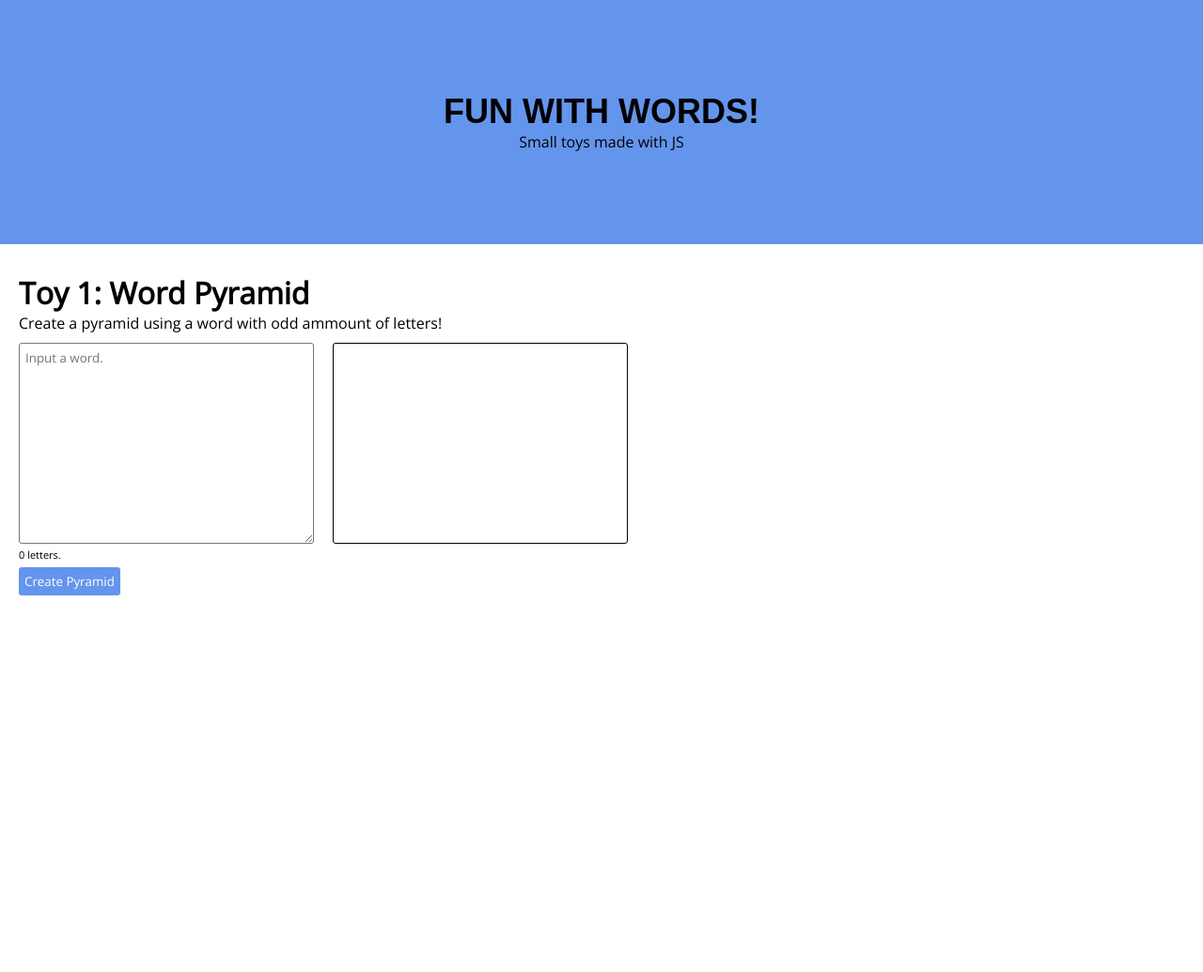
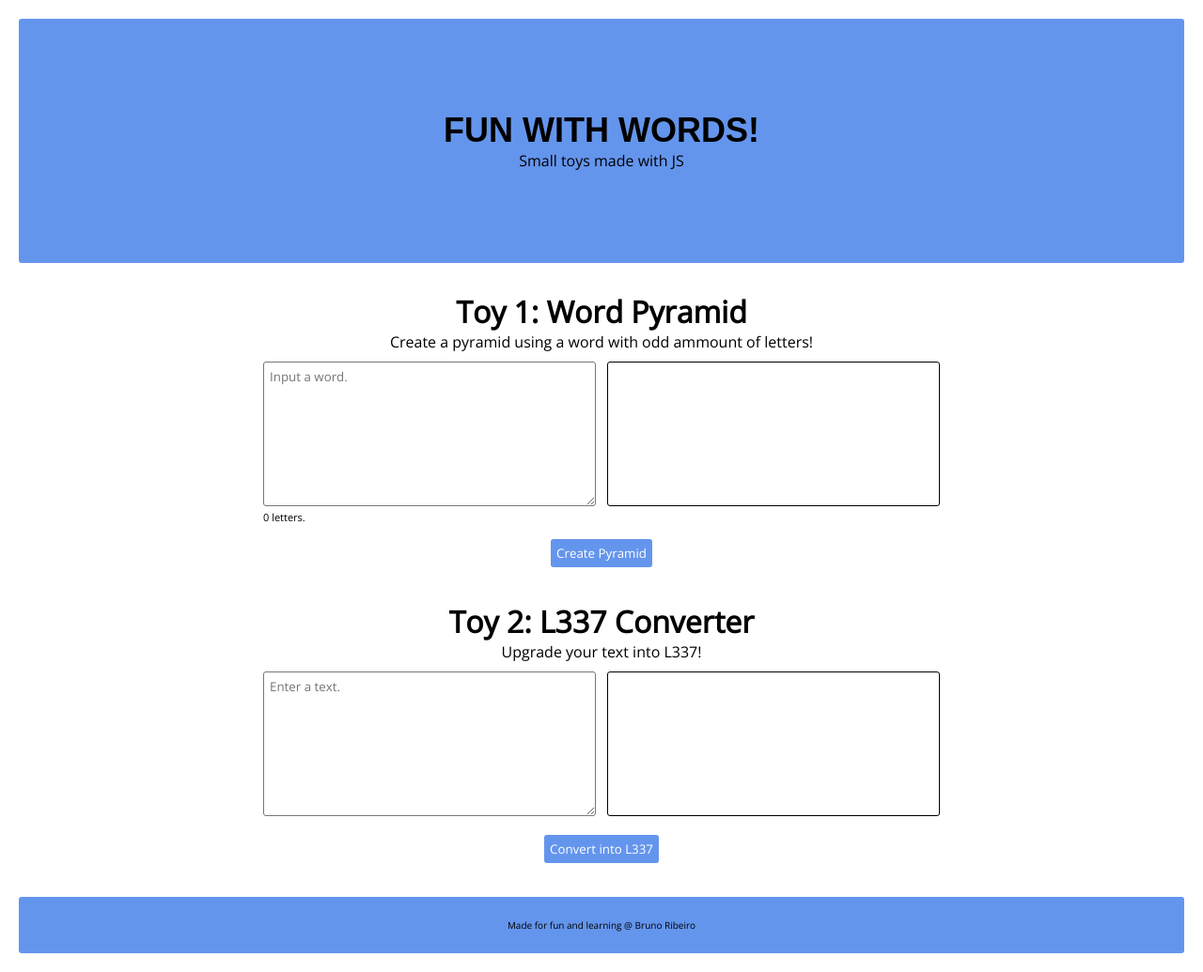
Before and after one commit to brunoenribeiro/challenjs, a website: page index.html in a window 1280 px wide. Shown: the whole page at 94% size. Before the commit the page ends 800 px from the top, so only its background shows below. Drawn offline with nearby package versions, Linux system fonts and the light colour scheme; a web font is replaced by a local one.

Commit message:
Toy 2: l337 converter!

```diff
--- a/css/style.css
+++ b/css/style.css
@@ -6,44 +6,65 @@
 	padding: 0;
 }
 
-h1,p,textarea,button,span{
+body{
+	padding: 20px;
+}
+
+h1,p,textarea,button,span,footer{
 	font-family: "Open Sans", sans-serif;
 }
 
-.header{
+header{
 	height: 260px;
 	background-color: cornflowerblue;
 	text-align: center;
 	display: flex;
 	display: -webkit-flex;
 	align-items: center;
+	margin: 0 auto;
+	border-radius: 3px;
 }
 
-.header div{
+header div{
 	margin: 0 auto;
 }
 
-.header h1{
+header h1{
 	font-family: "Niramit", sans-serif;
 	text-transform: uppercase;
 	font-size: 36px;
 }
 
-.header p{
+header p{
 }
 
 .toy{
-	margin: 30px 20px;
+	width: 720px;
+	margin: 30px auto;
+	clear: both;
+	text-align: center;
 }
 
-.toy div{
+.toy .left{
 	float: left;
-	margin: 10px 20px 0 0;
+	margin: 10px 0;
+	text-align: left;
+}
+
+.toy .right{
+	float: right;
+	margin: 10px 0;
+}
+
+.toy .bottom{
+	clear: both;
+	width: 200px;
+	margin: 0 auto;
 }
 
 .toy textarea{
-	width: 300px;
-	height: 200px;
+	width: 340px;
+	height: 140px;
 	padding: 6px;
 	border-radius: 3px;
 }
@@ -54,14 +75,24 @@ h1,p,textarea,button,span{
 }
 
 .toy .result{
-	width: 300px;
-	height: 200px;
+	width: 340px;
+	height: 140px;
 	border: 1px solid;
 	text-align: center;
 	vertical-align: center;
 	padding: 6px;
 	border-radius: 3px;
 	margin: 0;
+	overflow: hidden;
+}
+
+.toy .result:hover{
+	overflow: scroll;
+}
+
+.toy .action{
+	width: 200px;
+	margin: 10px auto;
 }
 
 .toy button{
@@ -74,3 +105,21 @@ h1,p,textarea,button,span{
 	border-radius: 3px;
 	margin: 6px 0;
 }
+
+.float-left{
+	float: left;
+}
+
+.float-right{
+	float: right;
+}
+
+footer{
+	height: 60px;
+	background-color: cornflowerblue;
+	text-align: center;
+	margin: 0 auto;
+	border-radius: 3px;
+	font-size: 10px;
+	line-height: 60px;
+}
--- a/index.html
+++ b/index.html
@@ -7,28 +7,51 @@
 </head>
 <body>
 
-	<div class="header">
+	<header>
 		<div>
 			<h1>Fun with words!</h1>
 			<p>Small toys made with JS</p>
 		</div>
-	</div>
+	</header>
 
-
+	<!-- Toy #1: Word Pyramid -->
 	<div class="toy">
 		<h1>Toy 1: Word Pyramid</h1>
 		<p>Create a pyramid using a word with odd ammount of letters!</p>
 
-		<div>
+		<div class="left">
 			<textarea id="input1" placeholder="Input a word." onkeyup="letterCount()"></textarea><br>
 			<span class="lettercount" id="lettercount1">0 letters.</span>
-			<button onclick="createPyramidFromText()">Create Pyramid</button>
 		</div>
 
-		<div>
+		<div class="right">
 			<p class="result" id="result1"></p>
+		</div>
+
+		<div class="bottom">
+			<button onclick="createPyramidFromText()">Create Pyramid</button>
 		</div>
 	</div>
 
+	<!-- Toy #2: L337 converter -->
+	<div class="toy">
+		<h1>Toy 2: L337 Converter</h1>
+		<p>Upgrade your text into L337!</p>
+
+		<div class="left">
+			<textarea id="input2" placeholder="Enter a text."></textarea>
+		</div>
+
+		<div class="right">
+			<p class="result" id="result2"></p>
+		</div>
+
+		<div class="bottom">
+			<button onclick="convertIntoLeet()">Convert into L337</button>
+		</div>
+	</div>
+
+	<footer>Made for fun and learning @ Bruno Ribeiro</footer>
+
 </body>
 </html>
--- a/js/script.js
+++ b/js/script.js
@@ -33,3 +33,50 @@ const letterCount = () =>{
 	const value = document.getElementById("input1").value.length;
 	span.innerHTML = value + ((value > 1 || value === 0) ? " letters." : " letter.");
 }
+
+const convertIntoLeet = () => {
+	const input = document.getElementById("input2").value;
+	const dictionary = {
+		"a": "4",
+		"b": "6",
+		"c": "( ",
+		"d": "[)",
+		"e": "3",
+		"f": "]=",
+		"g": "&",
+		"h": "#",
+		"i": "!",
+		"j": ",|",
+		"k": "]{",
+		"l": "L",
+		"m": "(\\/)",
+		"n": "(\\)",
+		"o": "( )",
+		"p": "P",
+		"q": "Q",
+		"r": "9",
+		"s": "$",
+		"t": "7",
+		"u": "(_)",
+		"v": "\\/",
+		"w": "'//",
+		"x": "%",
+		"y": "'/",
+		"z": "\"/_"
+
+	}
+	let result = "";
+
+	//For each character in input, search if dictionary has an key for it. If so, add the key's value to the result. If not, add the character itself.
+	Array.from(input).forEach(function(c){
+		if (dictionary.hasOwnProperty(c.toLowerCase())){ //.toLowerCase() avoids duplicating keys in uppercase.
+			result += dictionary[c.toLowerCase()];
+		} else if (c === " ") {
+			result += "<br>";
+		} else {
+			result += c;
+		}
+	});
+
+	document.getElementById("result2").innerHTML = result;
+}
```
